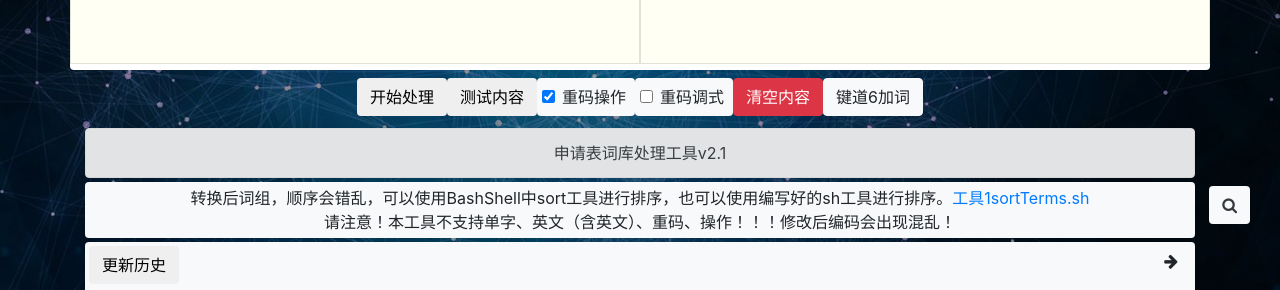
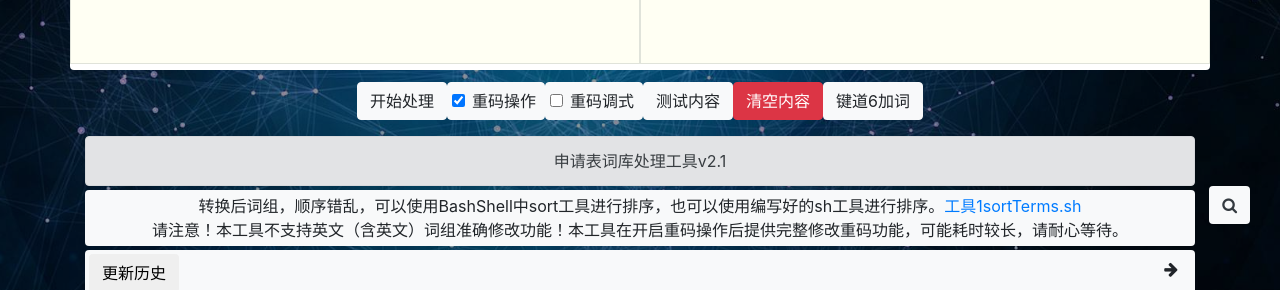
Before and after one commit to nshusr/xkinput, a Vue app: page /jdweb/dist/Tools/Contribution in a window 1280 px wide. Both pictures are taken after a click on the element "重码操作". Shown: the part 472-762 px from the top of the page. Built offline with nearby package versions, Linux system fonts and the light colour scheme.

Commit message:
更新：完善提示信息

```diff
--- a/src/components/Tools/Contribution/Contribution.vue
+++ b/src/components/Tools/Contribution/Contribution.vue
@@ -41,25 +41,25 @@
 	<div class="controls-switch fixed-bottom" style="left: 30px; bottom: 100px;">
 		<button class="btn d-block" @click="switchControlFn"><i class="fa" :class="{'fa-toggle-on':switchControl, 'fa-toggle-off':!switchControl}"></i></button>
 	</div>
-	<div class="controls-btn" v-show="switchControl">
+	<div class="controls-btn p-1" v-show="switchControl">
 		<button :class="btnClass" @click="testing(true)" @mousedown="clickPlay">{{btnInfo}}</button>
-		<button class="btn" @click="createDemo">测试内容</button>
-		<div class="btn pl-4 pr-2 form-check bg-light">
-			<input class="form-check-input" id="isIdent" type="checkbox" @click="onIdent" v-model="isIdent">
+		<div class="btn btn-light pl-4 pr-2 form-check">
+			<input class="form-check-input" id="isIdent" type="checkbox" v-model="isIdent">
 			<label class="form-check-label" for="isIdent">重码操作</label>
 		</div>
-		<div class="btn pl-4 pr-2 form-check bg-light" v-if="isIdent">
+		<div class="btn btn-light pl-4 pr-2 form-check" v-if="isIdent">
 			<input class="form-check-input" id="isDev" type="checkbox" @click="isDev = !isDev" v-model="isDev">
 			<label class="form-check-label" for="isDev">重码调式</label>
 		</div>
+		<button class="btn btn-light" @click="createDemo">测试内容</button>
 		<button class="btn btn-danger" @click="clearContent">清空内容</button>
 		<a class="btn btn-light" href="https://739497722.docs.qq.com/ipGva4mn5bo" target="_black">键道6加词</a>
 	</div>
 
 	<p class="alert alert-secondary my-1">申请表词库处理工具v{{vertion}}</p>
 	<p class="bg-light p-1 rounded mb-1">
-		<span class="d-block">转换后词组，顺序会错乱，可以使用BashShell中sort工具进行排序，也可以使用编写好的sh工具进行排序。<a href="https://gitee.com/nmlixa/Rime_JD/tree/master/Tools/TermsTools" target="_black">工具1sortTerms.sh</a></span>
-		<span>请注意！本工具不支持单字、英文（含英文）、重码、操作！！！修改后编码会出现混乱！</span>
+		<span class="d-block">转换后词组，顺序错乱，可以使用BashShell中sort工具进行排序，也可以使用编写好的sh工具进行排序。<a href="https://gitee.com/nmlixa/Rime_JD/tree/master/Tools/TermsTools" target="_black">工具1sortTerms.sh</a></span>
+		<span>请注意！本工具不支持英文（含英文）词组准确修改功能！本工具在开启重码操作后提供完整修改重码功能，可能耗时较长，请耐心等待。</span>
 	</p>
 	<div class="text-left bg-light p-1 mb-1 rounded fzx history-card" @click="clickHistory">
 		<p><button class="btn">更新历史</button><i class="fa fa-arrow-right btn fzb float-right history-arrow" :class="{'history-active':isHover}"></i></p>
@@ -95,7 +95,7 @@ export default {
 			newsTerms: '',
 			oldAttr: '请输入词库数据\n词条\t编码',
 			newAttr: '请输入更正数据\n编码\t[+/-/*]\t词条',
-			btnClass: 'btn my-2',
+			btnClass: 'btn btn-light my-2',
 			btnInfo: '开始处理',
 			isIdent: false,
 			outTerms: '',
@@ -435,11 +435,6 @@ wffj	-	万付`,
 			this.btnInfo = '处理中…';
 			this.btnClass = 'btn btn-primary my-2';
 		},
-		onIdent: function (){
-			if (!this.isIdent){
-				alert('该操作较耗费性能时间，请谨慎开启！');
-			}
-		},
 		clearSpace: function(){
 			this.newTermsData = this.newTermsData.replace(/[\r\n]\s/g, '\r')
 		},
@@ -463,7 +458,7 @@ wffj	-	万付`,
 			var __this = this;
 			setTimeout(()=>{
 				__this.btnInfo = '开始处理';
-				__this.btnClass = 'btn my-2';
+				__this.btnClass = 'btn btn-light my-2';
 			}, 500)
 		},
 		switchControlFn: function (){
@@ -555,7 +550,7 @@ textarea:focus + .info {
 	width: 100%;
 	left: 0;
 	bottom: 0;
-	background: rgba(255,255,255,.9);
+	background: #379392;
 	z-index: 999;
 }
 @media (min-width: 768px) {
```
Also changed, not shown: 12 other files (tests, documents, lock files or other folders).
